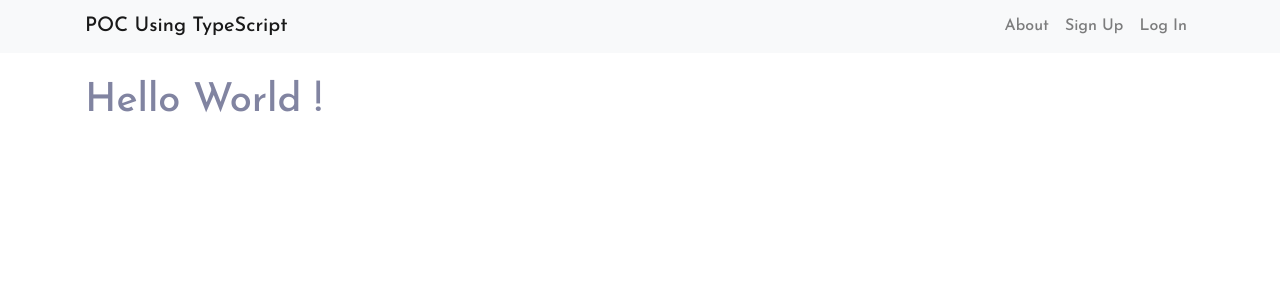
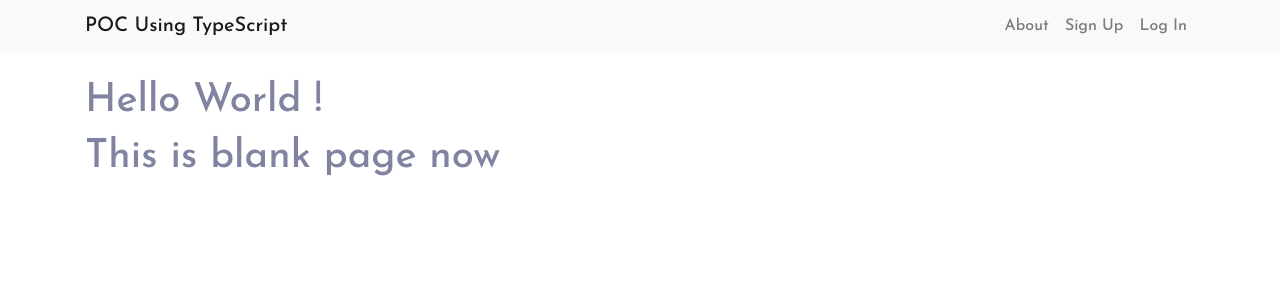
Before and after one commit to PrasantaDebnath25/demo-typescript, a React (Create React App) app: page /about in a window 1280 px wide. Shown: the top 300 px of the page. Built offline with nearby package versions, Linux system fonts and the light colour scheme.

Commit message:
About Us page added

```diff
--- a/src/components/AboutUs.tsx
+++ b/src/components/AboutUs.tsx
@@ -2,6 +2,7 @@ const AboutUs = () => {
     return (
         <div className="container py-4">
             <h1>Hello World !</h1>
+            <h1>This is blank page now</h1>
         </div>
     )
 }
```
